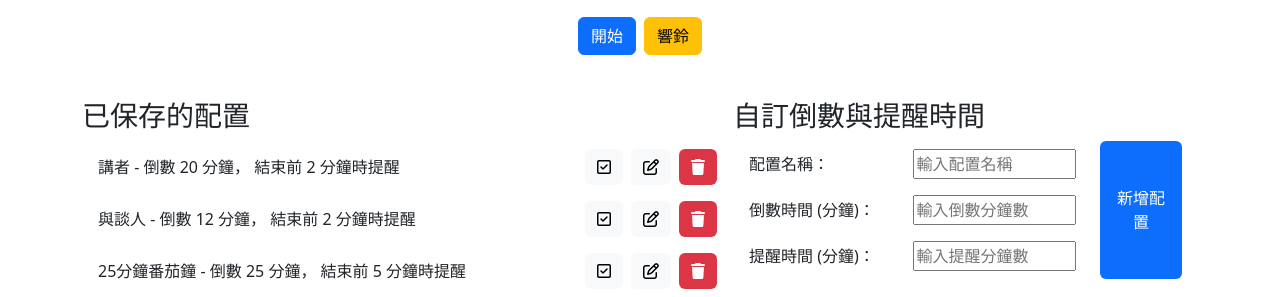
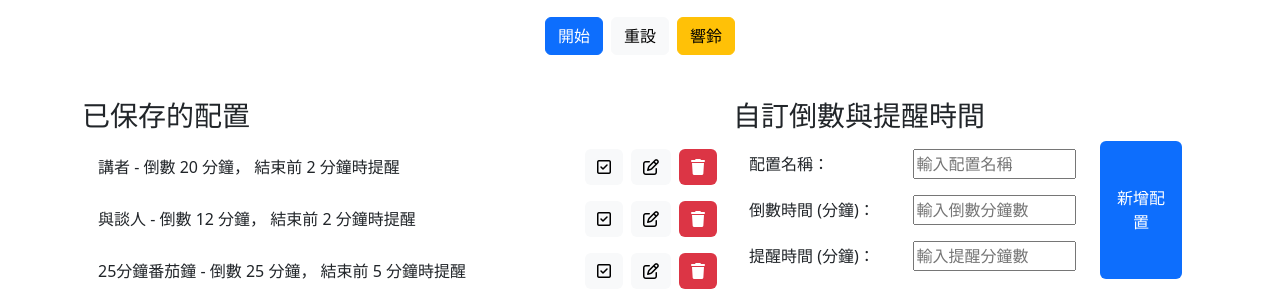
Before and after one commit to rr37/countdown-timer, a plain HTML site: page index.html in a window 1280 px wide. Shown: the part 549-846 px from the top of the page. Drawn offline with nearby package versions, Linux system fonts and the light colour scheme.

Commit message:
add reset countdown button

```diff
--- a/index.html
+++ b/index.html
@@ -79,6 +79,7 @@
       >
         開始
       </button>
+      <button class="btn btn-light me-2" onclick="resetPreviousCountdown()">重設</button>
       <button class="btn btn-warning" onclick="playBell()">響鈴</button>
     </div>
     <div class="container d-flex flex-wrap justify-content-between border">
--- a/script.js
+++ b/script.js
@@ -107,6 +107,12 @@ function resetCountdown() {
   document.getElementById('start-pause-button').textContent = '開始'; // 重置按鈕文字
   updateCountdownDisplay();
   document.body.style.backgroundColor = '#ffffff'; // 恢復原背景色
+}
+
+// 重設上次倒數
+function resetPreviousCountdown() {
+  timeRemaining = lastTimeRemaining;
+  resetCountdown();
 }
 
 // 更新切換背景時間
```
